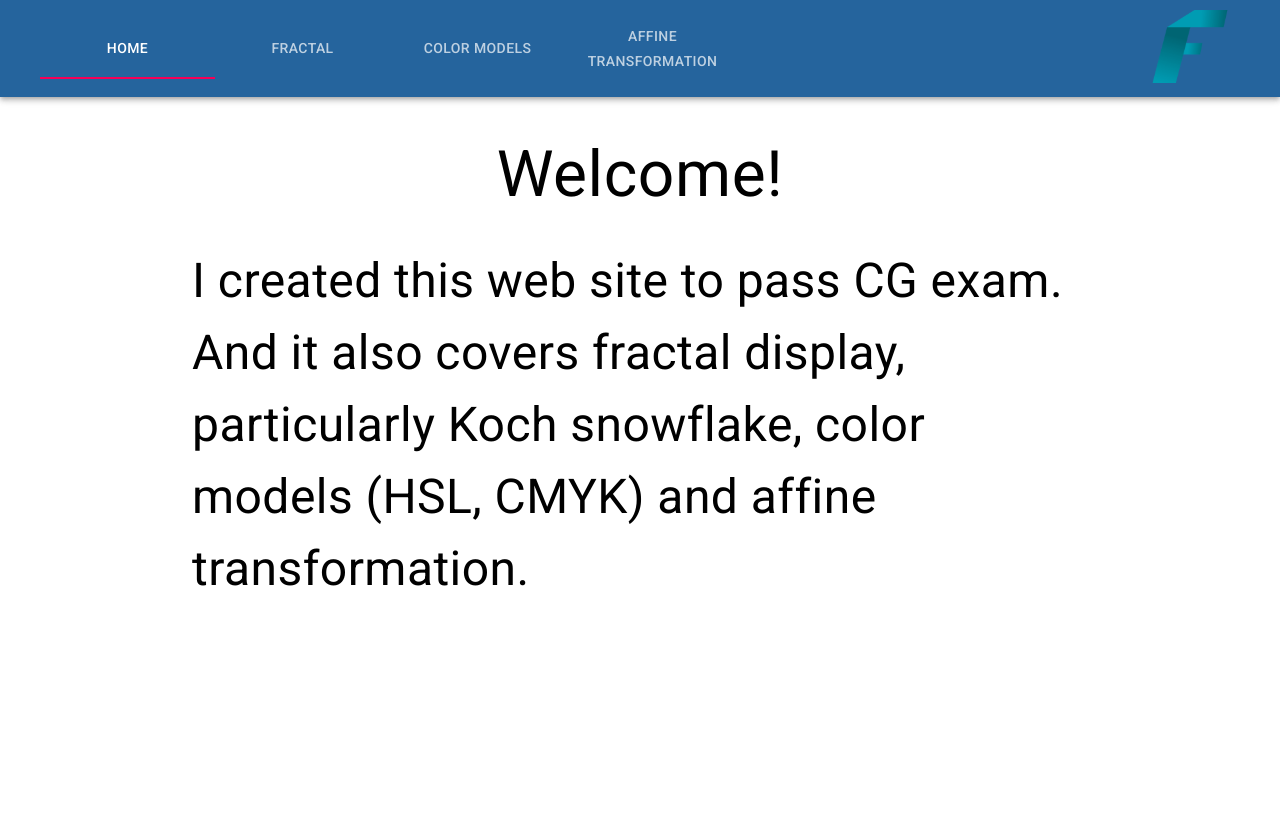
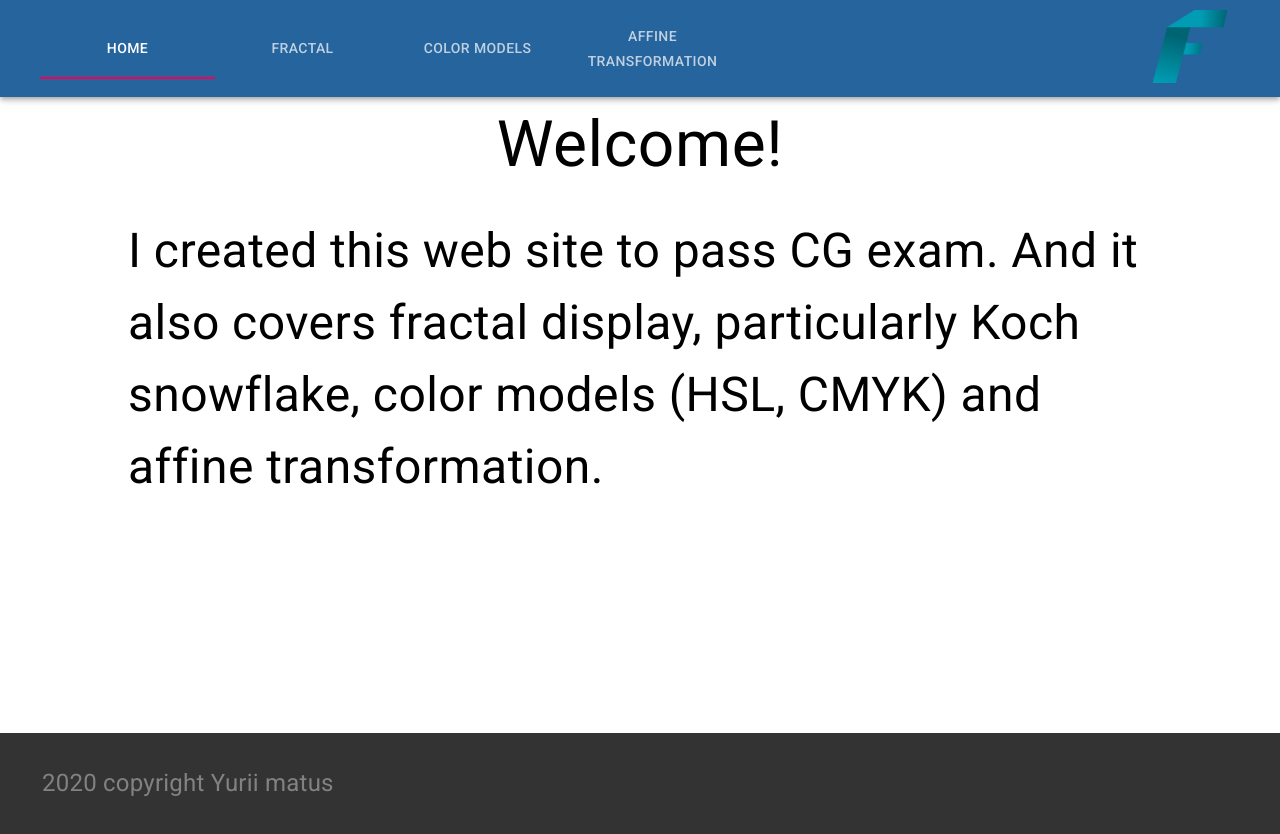
Before and after one commit to RomanTokar/computer-graphics, a React (Create React App) app: page /home in a window 1280 px wide. Shown: the top 834 px of the page. Before the commit the page ends 800 px from the top, so only its background shows below. Built offline with nearby package versions, Linux system fonts and the light colour scheme.

Commit message:
Footer in Home page is added

```diff
--- a/src/App.js
+++ b/src/App.js
@@ -38,7 +38,7 @@ const App = () => {
           </Grid>
         </Grid>
       </AppBar>
-      <main style={{margin: '30px 60px'}}>
+      <main>
         <Switch>
           {routes.map(({path, component}) => (
             <Route key={path} path={path} component={component}/>
--- a/src/layous/MainWrapper.js
+++ b/src/layous/MainWrapper.js
@@ -3,7 +3,9 @@ import {Grid, makeStyles, Paper, Typography} from '@material-ui/core';
 
 const useStyles = makeStyles({
   mainContainer: {
-    height: 'calc(100vh - 160px)'
+    height: 'calc(100vh - 160px)',
+    padding: '30px 80px',
+    width: '100%'
   },
   mainItems: {
     border: '1px solid #C9C9C9',
--- a/src/pages/Home/Home.js
+++ b/src/pages/Home/Home.js
@@ -6,7 +6,7 @@ const useStyles = makeStyles({
     display: 'flex',
     flexDirection: 'column',
     alignItems: 'center',
-    margin: 20
+    height: 636
   },
   welcomeTitle: {
     fontSize: 64,
@@ -18,6 +18,16 @@ const useStyles = makeStyles({
     height: 425,
     width: '80%',
     wordWrap: 'break-word'
+  },
+  footer: {
+    width: '100%',
+    height: 204,
+    background: '#333333'
+  },
+  footerTitle: {
+    fontSize: 24,
+    padding: '32px 42px',
+    color: '#828282'
   }
 });
 
@@ -25,12 +35,17 @@ const Home = () => {
   const classes = useStyles();
 
   return (
+    <>
       <div className={classes.homeContainer}>
         <Typography className={classes.welcomeTitle} gutterBottom>Welcome!</Typography>
         <Typography className={classes.description}>
           {'I created this web site to pass CG exam. And it also covers fractal display, particularly Koch snowflake, color models (HSL, CMYK) and affine transformation.'}
         </Typography>
       </div>
+      <footer className={classes.footer}>
+        <Typography className={classes.footerTitle}>2020 copyright Yurii matus</Typography>
+      </footer>
+    </>
   );
 };
 
```
Lines whose indentation alone changed are shown as unchanged.
